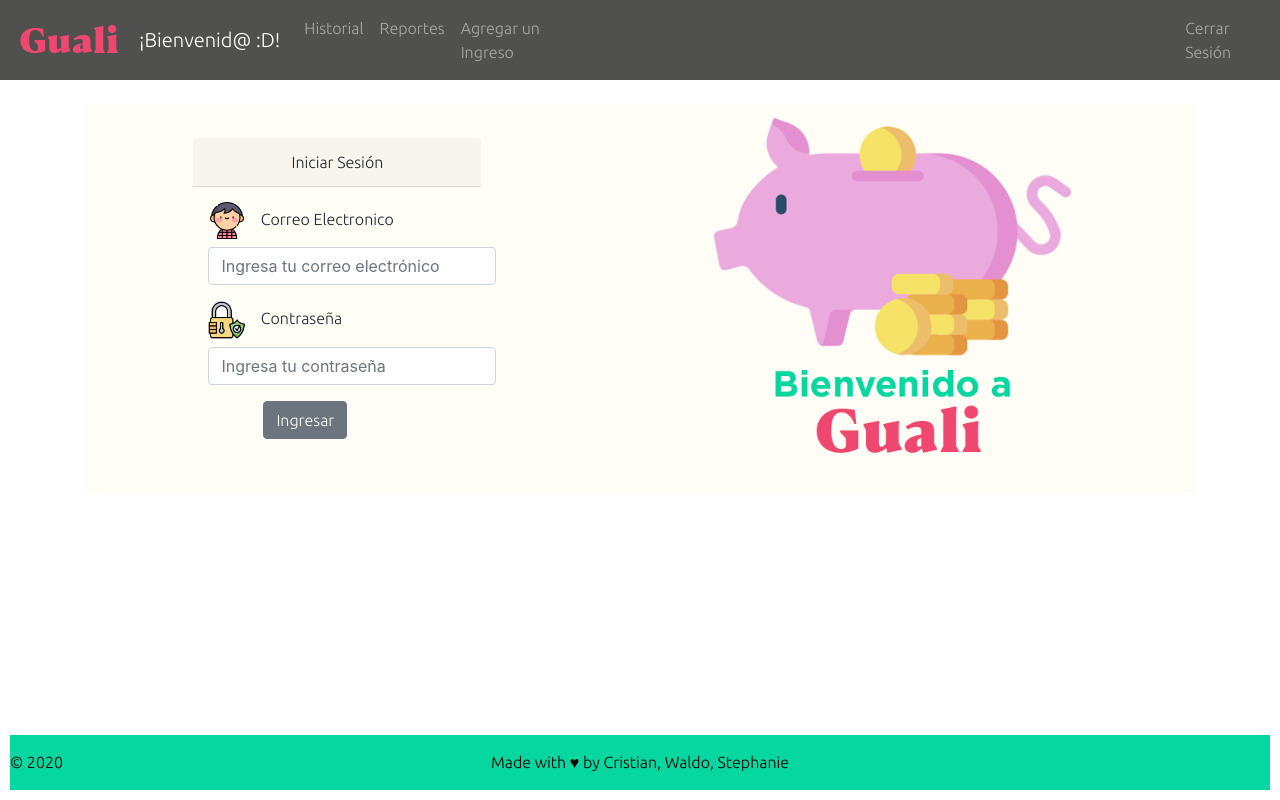
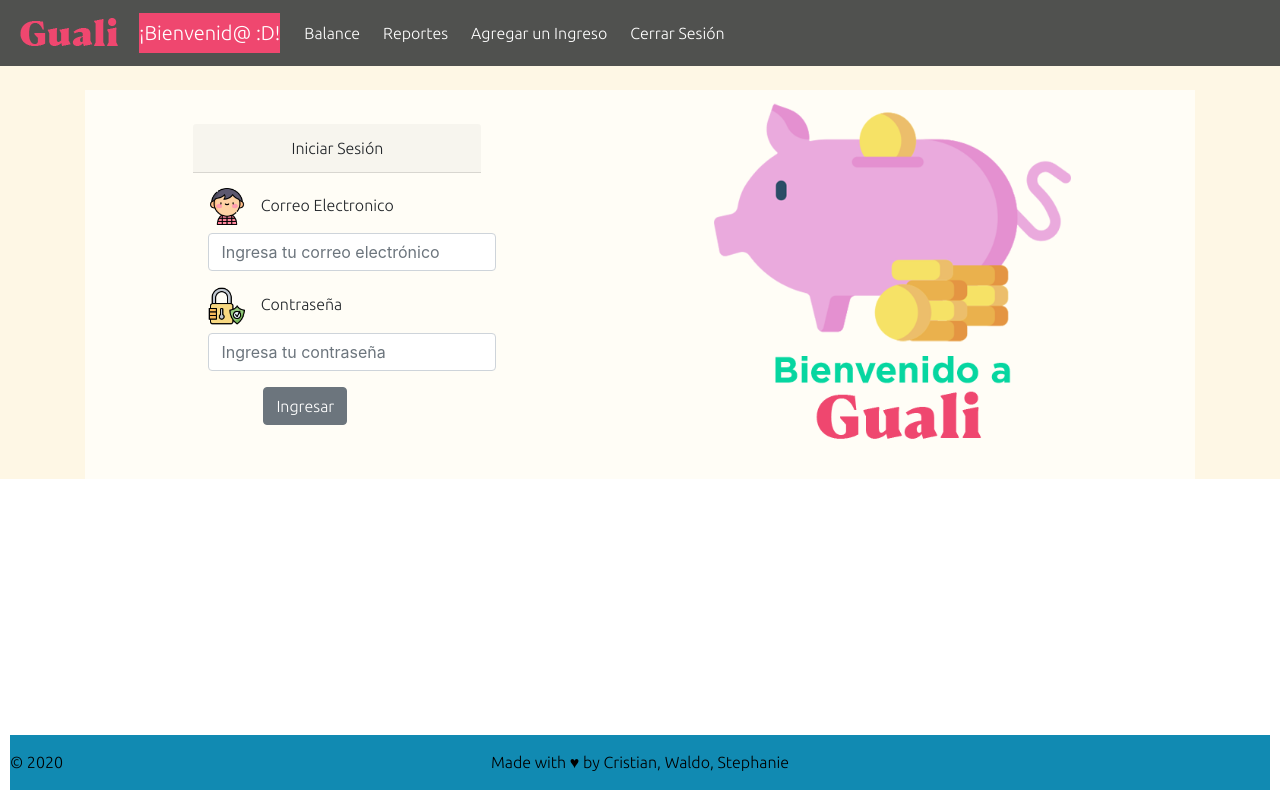
Before and after one commit to chrisRubiano/guali_frontend, a React (Create React App) app: page / in a window 1280 px wide. Built offline with nearby package versions, Linux system fonts and the light colour scheme; sample sign-in values are in the browser's storage; a web font is replaced by a local one.

Commit message:
Agrega MovementList y arreglos de .css

```diff
--- a/src/Routes.js
+++ b/src/Routes.js
@@ -5,7 +5,7 @@ import { Route } from 'react-router-dom';
 import Home from './components/Home';
 import Logout from './components/Logout';
 import Signup from './components/Signup';
-import UsersList from './components/UsersList';
+import MovementList from './components/MovementList';
 
 export default
   <React.Fragment>
@@ -19,7 +19,7 @@ export default
       exact path="/signup"
       component={ Signup } />
     <Route
-      exact path="/Historial"
-      component={ UsersList } />
+      exact path="/Balance"
+      component={ MovementList } />
   </React.Fragment>
 ;
--- a/src/components/Footer/index.css
+++ b/src/components/Footer/index.css
@@ -1,5 +1,5 @@
 .fondoFooter {
-  background-color: #06D6A0;
+  background-color: #118AB2;
   width: 100%;
   background-size: cover;
 }
--- a/src/components/Home/index.css
+++ b/src/components/Home/index.css
@@ -1,6 +1,3 @@
-.fondoColor{
-    background-color: #FFFDF6;
-}
 
 .centrarDiv{
     display: flex;
@@ -48,3 +45,7 @@
     font-family: 'Ubuntu', sans-serif;
     font-weight: normal;
 }
+
+.bColor{
+    background-color: #FFFDF6;
+}
--- a/src/components/Home/index.js
+++ b/src/components/Home/index.js
@@ -1,5 +1,6 @@
 import React, { useState, useContext } from 'react';
 import { AuthContext } from '../../contexts/AuthContext';
+import { useHistory } from 'react-router-dom';
 import axios from 'axios';
 import {
   Button,
@@ -17,6 +18,7 @@ const Home = () => {
   const [email, setEmail] = useState('');
   const [password, setPassword] = useState('');
   const { loginUser } = useContext(AuthContext);
+  const history = useHistory();
 
   const handleForm = async (e) => {
     e.preventDefault();
@@ -26,13 +28,14 @@ const Home = () => {
       const res = await axios.post(LOGIN_URI, jsonSend);
       loginUser(res.data.token);
       alert('Successful login!');
+      history.push('./Balance');
     } catch (error) {
       alert('Error on login');
     }
   };
   return (
     <React.Fragment>
-      <div className="centrarDiv fondoColor">
+      <div className="centrarDiv bColor">
         <Form onSubmit={handleForm}>
           <div className="tarjetagrande" style={{ maxWidth: 18 + 'rem' }}>
             <FormGroup>
--- /dev/null
+++ b/src/components/MovementList/index.css
@@ -0,0 +1,32 @@
+.tipografia{
+    font-family: 'Ubuntu', sans-serif;
+    font-weight: normal;
+}
+
+.bColor{
+    background-color: #FFFDF6;
+}
+
+.sitio{
+    display: flex;
+    justify-content: space-around;
+}
+
+.sizeText{
+    font-size: 35px;
+    margin-top: 35px;
+    padding-top: 35px;
+}
+
+.moverB{
+    padding-top: 25px;
+}
+
+.centrar{
+    display: flex;
+    justify-content: center;
+}
+
+.margenLista{
+    margin-left: 10%;
+}
--- /dev/null
+++ b/src/components/MovementList/index.js
@@ -0,0 +1,72 @@
+import React, { Fragment, useContext, useEffect, useState } from 'react';
+import { Redirect } from 'react-router-dom';
+import axios from 'axios';
+import { AuthContext } from '../../contexts/AuthContext';
+import {
+  Button,
+  Form,
+  FormGroup,
+  Label,
+  Input,
+} from 'reactstrap';
+import './index.css'
+
+const MovementList = () => {
+  const [users, setUsers] = useState([]);
+  const { isAuth } = useContext(AuthContext);
+
+  if (!isAuth) return <Redirect to="/" />
+
+  // eslint-disable-next-line react-hooks/exhaustive-deps
+  // eslint-disable-next-line react-hooks/rules-of-hooks
+  useEffect(async () => {
+    const USERS_URI = `${process.env.REACT_APP_BASE_URL}/users`;
+    const getUsers = async () => {
+      try {
+        return await axios.get(USERS_URI, {
+          headers: { Authorization: `Bearer ${localStorage.getItem('maui_token')}` }
+        });
+      } catch (error) {
+        alert('Error getting users');
+      }
+    };
+    const resUsers = await getUsers();
+    setUsers(resUsers.data);
+  }, []);
+  return (
+    <React.Fragment>
+      <div className="bColor">
+        <Form className="sitio">
+          <FormGroup className="sitio" >
+            <div className="tipografia sizeText">
+              Balance Actual:
+            </div>
+            <div className="tipografia sizeText" style={{ color: "#06D6A0" }}>
+              +12620.00
+            </div>
+          </FormGroup>
+          <FormGroup className="moverB">
+            <Button style={{ backgroundColor: "#06D6A0", color: "white" }} >Agregar Gasto</Button>
+          </FormGroup>
+        </Form>
+        <Form className="centrar">
+          <FormGroup>
+            <div className="tipografia">
+              <h3>Tus últimos movimientos: </h3>
+            </div>
+          </FormGroup>
+        </Form>
+        <Form>
+          <FormGroup className="margenLista">
+            <ul style={{ borderBlockEndColor: "black" }}>
+              {users.map((user) => <li>{user.email}</li>)}
+            </ul>
+          </FormGroup>
+        </Form>
+      </div>
+    </React.Fragment >
+  );
+}
+
+
+export default MovementList;
--- a/src/components/Navigation/index.css
+++ b/src/components/Navigation/index.css
@@ -8,10 +8,15 @@
 }
 
 .derecha{
-    padding-left: 16cm;
+    display: flex;
+    justify-content: flex-end;
 }
 
 .tipografia{
-    font-family: 'Ubuntu', sans-serif;
-    font-weight: normal;
+    font-family: 'Ubuntu';
+    font-weight: bold;
 }
+
+.mar{
+    margin-right: 7px;
+}
--- a/src/components/Navigation/index.js
+++ b/src/components/Navigation/index.js
@@ -31,7 +31,7 @@ const Navigation = () => {
         <Collapse isOpen={isOpen} navbar>
           <Nav className="mr-auto" navbar>
             <NavItem>
-              <NavLink tag={Link} to="/signup" className="tipografia">Regístrate</NavLink>
+              <NavLink tag={Link} to="/signup" style={{ color: "white" }} className="tipografia">Regístrate</NavLink>
             </NavItem>
           </Nav>
         </Collapse>
@@ -44,21 +44,21 @@ const Navigation = () => {
         className="navbar navbar-dark navColor tipografia"
         expand="md">
         <img src={logoN} alt="logo Guali" className="navbar-img" />
-        <NavbarBrand tag={Link} to="#" className="tipografia">¡Bienvenid@ {user.first_name} :D!</NavbarBrand>
+        <NavbarBrand tag={Link} to="#" className="tipografia" style={{ backgroundColor: "#EF476F"}} >¡Bienvenid@ {user.first_name} :D!</NavbarBrand>
         <NavbarToggler onClick={toggle} />
         <Collapse isOpen={isOpen} navbar>
           <Nav className="mr-auto" navbar>
             <NavItem>
-              <NavLink tag={Link} to="/Historial" className="tipografia">Historial</NavLink>
+              <NavLink tag={Link} to="/Balance" style={{ color: "white"}} className="mar tipografia">Balance</NavLink>
             </NavItem>
             <NavItem>
-              <NavLink tag={Link} to="#" className="tipografia">Reportes</NavLink>
+              <NavLink tag={Link} to="#" style={{ color: "white" }} className="mar tipografia">Reportes</NavLink>
             </NavItem>
             <NavItem>
-              <NavLink tag={Link} to="#" className="tipografia">Agregar un Ingreso</NavLink>
+              <NavLink tag={Link} to="#" style={{ color: "white"}} className="mar tipografia">Agregar un Ingreso</NavLink>
             </NavItem>
-            <NavItem className="derecha tipografia">
-              <NavLink tag={Link} to="/logout">Cerrar Sesión</NavLink>
+            <NavItem>
+              <NavLink tag={Link} to="/logout" style={{ color: "white" }} className="mar derecha tipografia">Cerrar Sesión</NavLink>
             </NavItem>
           </Nav>
         </Collapse>
--- a/src/components/UsersList/index.js
+++ /dev/null
@@ -1,40 +0,0 @@
-import React, { Fragment, useContext, useEffect, useState } from 'react';
-import { Redirect } from 'react-router-dom';
-import axios from 'axios';
-import { AuthContext } from '../../contexts/AuthContext'
-
-const UsersList = () => {
-    const [users, setUsers] = useState([]);
-    const { isAuth } = useContext(AuthContext);
-
-    if (!isAuth) return <Redirect to="/" />
-
-    // eslint-disable-next-line react-hooks/exhaustive-deps
-    // eslint-disable-next-line react-hooks/rules-of-hooks
-    useEffect(async() => {
-        const USERS_URI = `${process.env.REACT_APP_BASE_URL}/users`;
-        const getUsers = async() => {
-            try {
-              return await axios.get(USERS_URI, {
-                  headers: { Authorization: `Bearer ${localStorage.getItem('maui_token')}` }
-              });
-            } catch (error) {
-                alert('Error getting users');
-            }
-        };
-        const resUsers = await getUsers();
-        setUsers(resUsers.data);
-    }, []);
-
-  return (
-    <Fragment>
-      <h2>AQUI IRIA LO QUE MANDO CRISTIAN </h2>
-      <ul>
-  { users.map((user) => <li>{user.email}</li>) }
-      </ul>
-    </Fragment>
-  );
-}
-
-
-export default UsersList;
--- /dev/null
+++ b/src/index.css
@@ -0,0 +1,3 @@
+.bColorAll{
+    background-color:#FEF7E5;
+}
--- a/src/index.js
+++ b/src/index.js
@@ -2,10 +2,13 @@ import React from 'react';
 import ReactDOM from 'react-dom';
 import App from './App';
 import 'bootstrap/dist/css/bootstrap.min.css';
+import './index.css';
 
 ReactDOM.render(
   <React.StrictMode>
-    <App />
+    <div className=" bColorAll ">
+     <App />
+    </div>
   </React.StrictMode>,
   document.getElementById('root')
 );
```
Also changed, not shown: public/index.html (line endings or trailing spaces).
